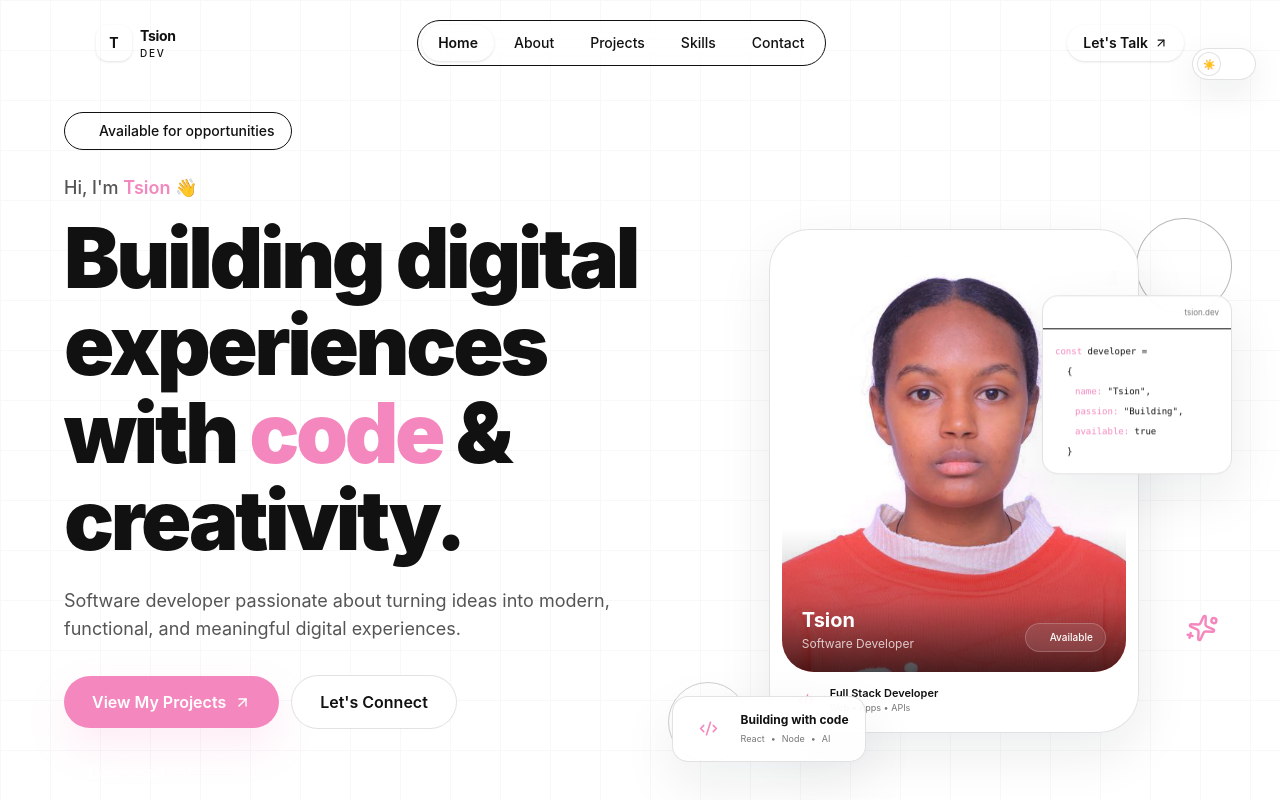
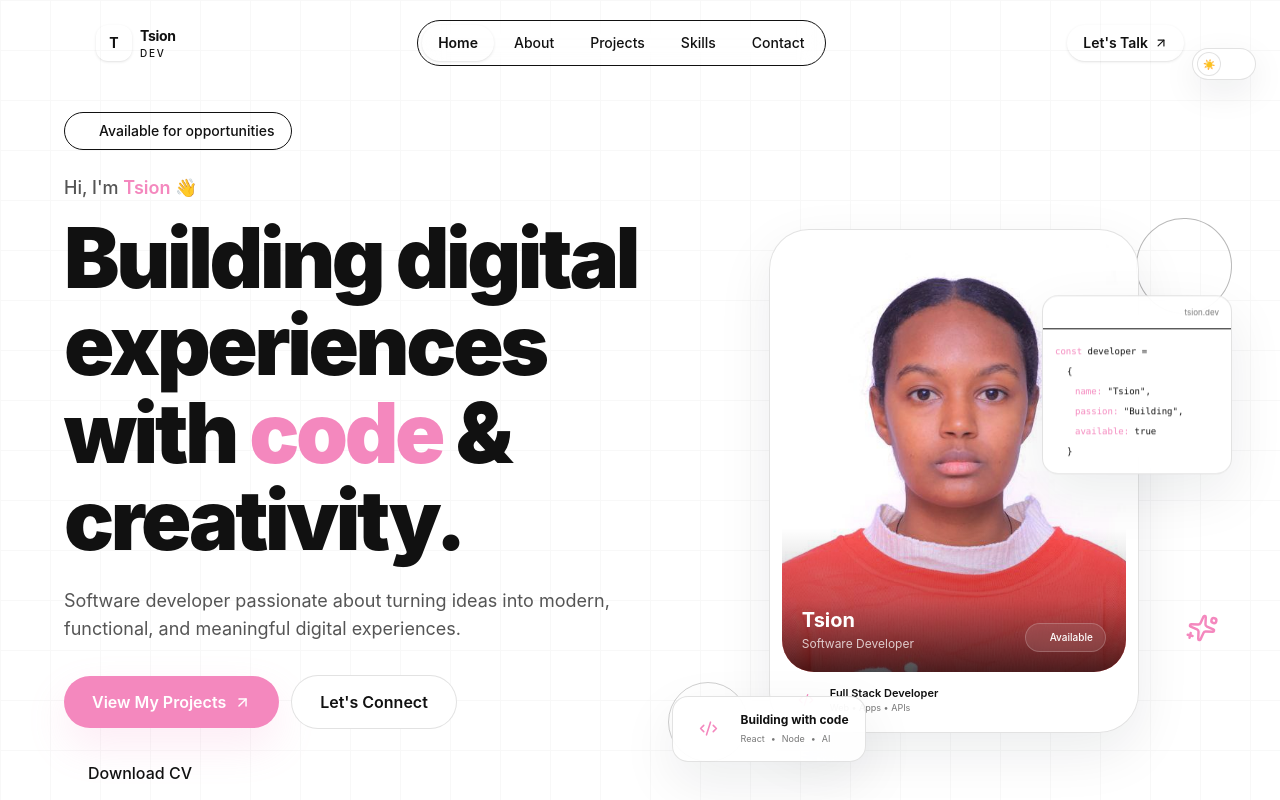
Before and after one commit to Tsiona23/portfolio, a React (Vite) app: page / in a window 1280 px wide. Shown: the top 800 px of the page. Built offline with nearby package versions, Linux system fonts and the light colour scheme.

Commit message:
update the cv button

```diff
--- a/src/components/CVButton.jsx
+++ b/src/components/CVButton.jsx
@@ -3,7 +3,7 @@ export default function CVButton() {
     <a
       href="/assets/cv.pdf"
       download
-      className="inline-block w-full rounded-2xl bg-[--color-primary] px-6 py-3 text-center font-medium text-white transition hover:scale-[1.02] hover:bg-[--color-primary-strong] sm:w-auto"
+      className="inline-block w-full rounded-2xl bg-[--color-primary] px-6 py-3 text-center font-medium text-[--color-text] transition hover:scale-[1.02] hover:bg-[--color-primary-strong] sm:w-auto"
     >
       Download CV
     </a>
```
